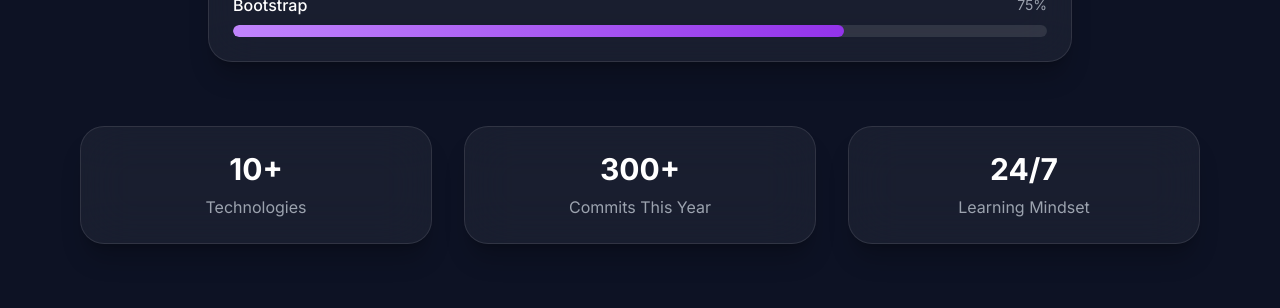
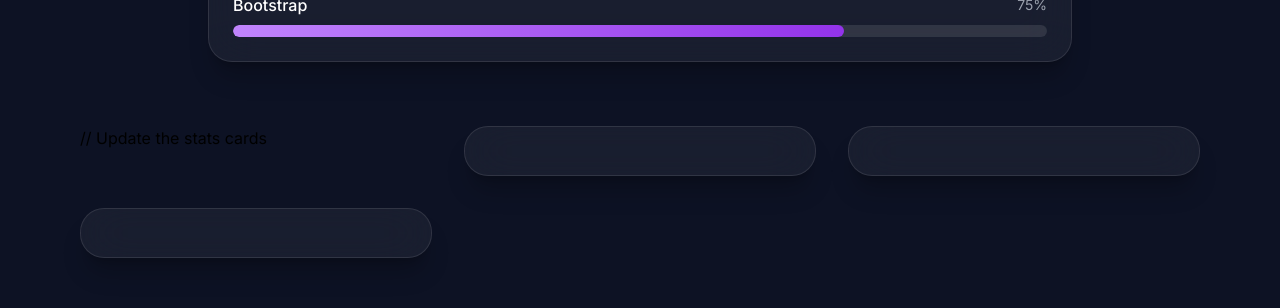
Before and after one commit to ayushsalunkhe/portfolio-v2, a React (Vite) app: page / in a window 1280 px wide. Shown: the part 2800-3108 px from the top of the page. Built offline with nearby package versions, Linux system fonts and the light colour scheme.

Commit message:
Update SkillsSection.tsx

```diff
--- a/src/react-app/components/SkillsSection.tsx
+++ b/src/react-app/components/SkillsSection.tsx
@@ -103,17 +103,15 @@ export default function SkillsSection() {
 
         {/* Additional info */}
         <div className="grid grid-cols-1 sm:grid-cols-3 gap-4 sm:gap-8 mt-12 sm:mt-16 px-4">
-          <GlassCard className="text-center p-4 sm:p-6">
-            <div className="text-2xl sm:text-3xl font-bold text-gray-900 dark:text-white mb-2">10+</div>
-            <div className="text-gray-600 dark:text-gray-400 text-sm sm:text-base">Technologies</div>
+          // Update the stats cards
+          <GlassCard className="text-center p-4 sm:p-6" stickyIndex={1}>
+            {/* Technologies card content */}
           </GlassCard>
-          <GlassCard className="text-center p-4 sm:p-6">
-            <div className="text-2xl sm:text-3xl font-bold text-gray-900 dark:text-white mb-2">300+</div>
-            <div className="text-gray-600 dark:text-gray-400 text-sm sm:text-base">Commits This Year</div>
+          <GlassCard className="text-center p-4 sm:p-6" stickyIndex={2}>
+            {/* Commits card content */}
           </GlassCard>
-          <GlassCard className="text-center p-4 sm:p-6">
-            <div className="text-2xl sm:text-3xl font-bold text-gray-900 dark:text-white mb-2">24/7</div>
-            <div className="text-gray-600 dark:text-gray-400 text-sm sm:text-base">Learning Mindset</div>
+          <GlassCard className="text-center p-4 sm:p-6" stickyIndex={3}>
+            {/* Learning Mindset card content */}
           </GlassCard>
         </div>
       </div>
```
